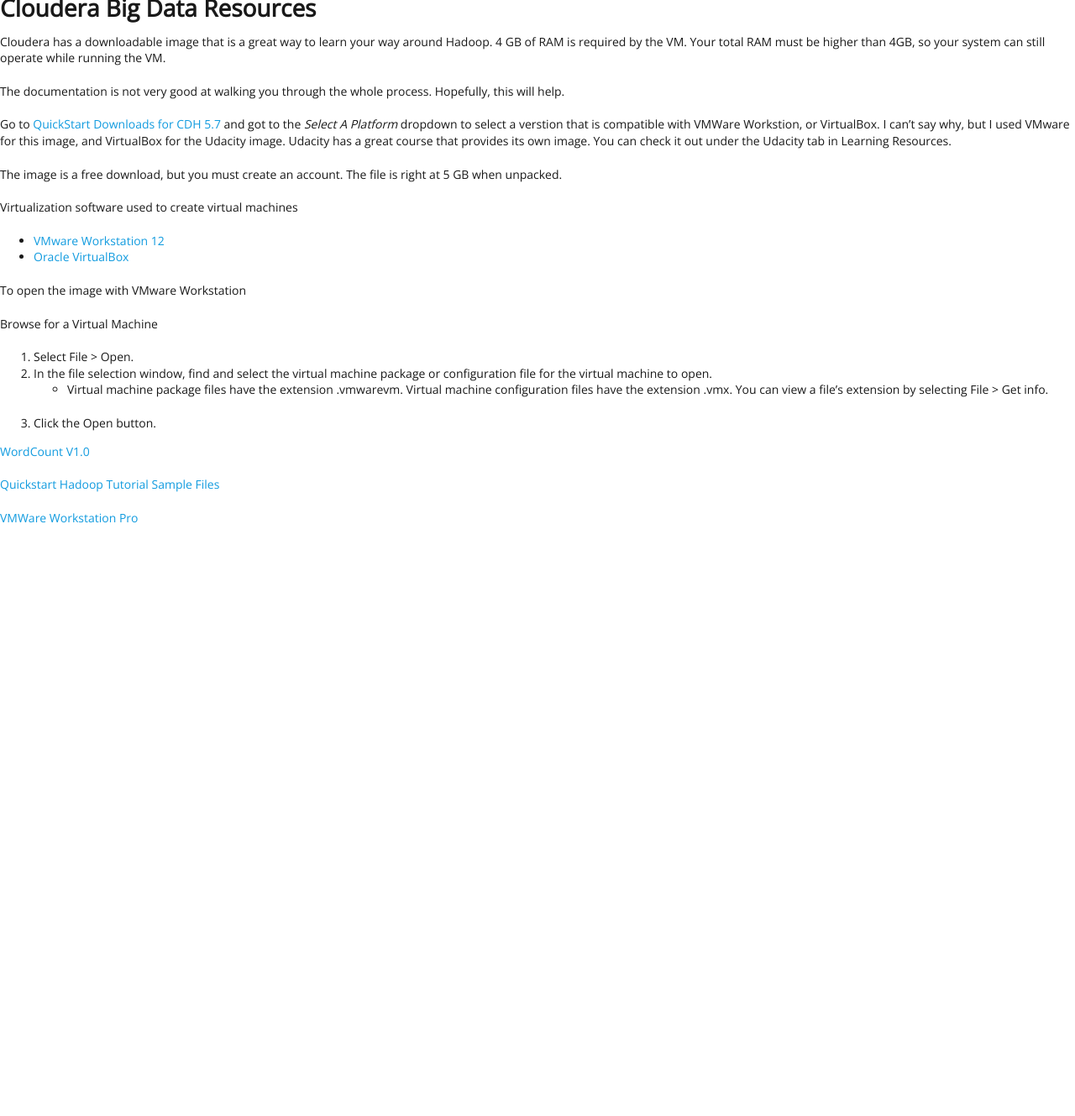
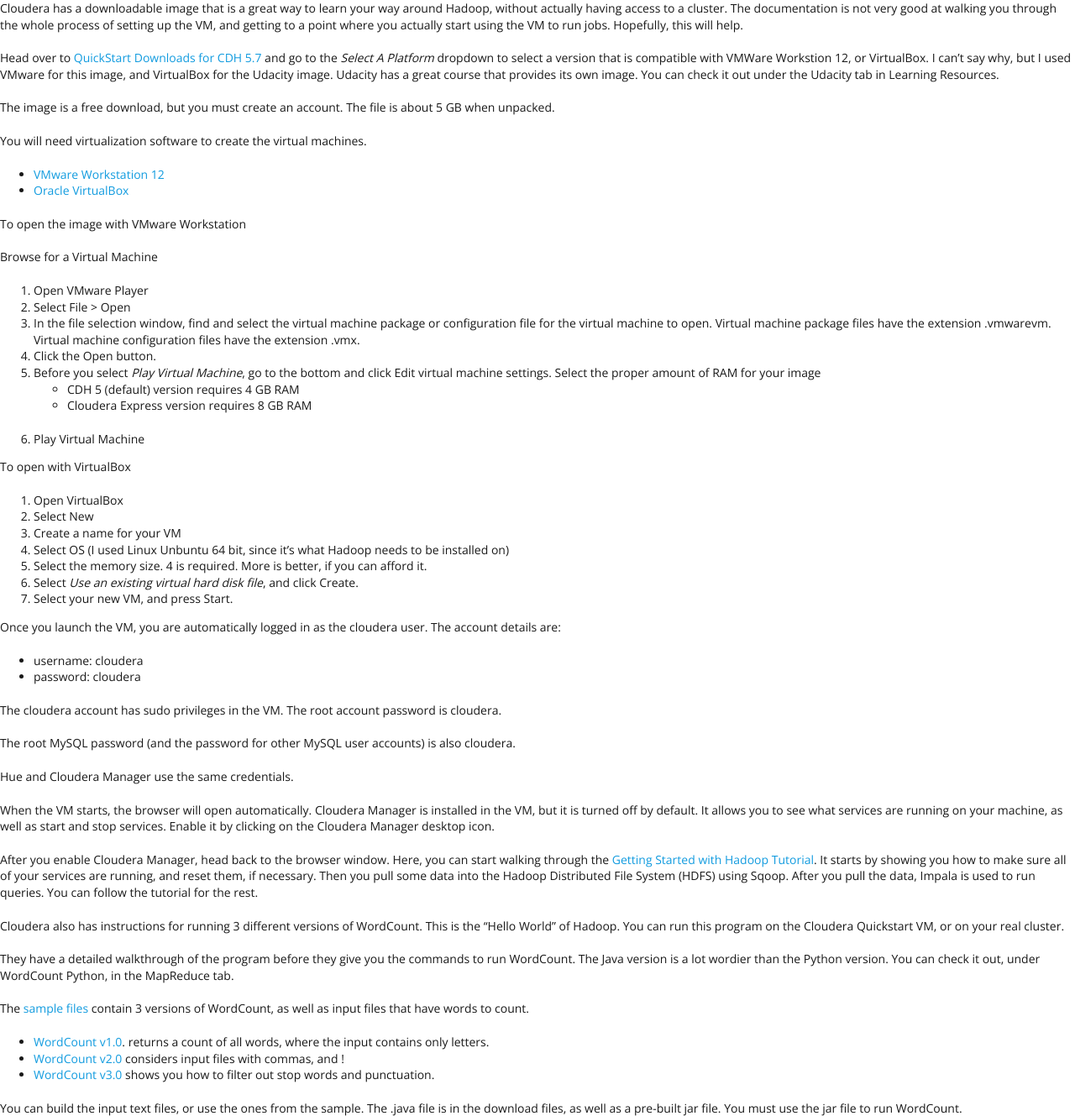
Before and after one commit to csumbBigData/csumbBigData.github.io, a Jekyll site: the page built from _posts/2016-5-12-learning_resources_cloudera.md, in a window 1280 px wide. Shown: the whole page at 84% size. Built offline with Jekyll 4.4.1, drawn with Linux system fonts in a browser that asks for light colours; before the commit the page ends 900 px from its top, so only the background shows below that.

Commit message:
updated hadoop, cloudera and website

```diff
--- a/_posts/2016-5-12-learning_resources_cloudera.md
+++ b/_posts/2016-5-12-learning_resources_cloudera.md
@@ -5,33 +5,64 @@ category: Learning Resources
 type: LEARNING_RESOURCES
 ---
 
-# Cloudera Big Data Resources
+Cloudera has a downloadable image that is a great way to learn your way around Hadoop, without actually having access to a cluster.  The documentation is not very good at walking you through the whole process of setting up the VM, and getting to a point where you actually start using the VM to run jobs.  Hopefully, this will help.
 
-Cloudera has a downloadable image that is a great way to learn your way around Hadoop.  4 GB of RAM is required by the VM. Your total RAM must be higher than 4GB, so your system can still operate while running the VM.
+Head over to <a href="http://www.cloudera.com/downloads/quickstart_vms/5-7.html" target="blank">QuickStart Downloads for CDH 5.7</a> and go to the *Select A Platform* dropdown to select a version that is compatible with VMWare Workstion 12, or VirtualBox.  I can't say why, but I used VMware for this image, and VirtualBox for the Udacity image.  Udacity has a great course that provides its own image.  You can check it out under the Udacity tab in Learning Resources.
 
-The documentation is not very good at walking you through the whole process.  Hopefully, this will help.
+The image is a free download, but you must create an account.  The file is about 5 GB when unpacked.
 
-Go to   <a href="http://www.cloudera.com/downloads/quickstart_vms/5-7.html" target="blank">QuickStart Downloads for CDH 5.7</a> and got to the *Select A Platform* dropdown to select a verstion that is compatible with VMWare Workstion, or VirtualBox.  I can't say why, but I used VMware for this image, and VirtualBox for the Udacity image.  Udacity has a great course that provides its own image.  You can check it out under the Udacity tab in Learning Resources.
+You will need virtualization software to create the virtual machines.
 
-The image is a free download, but you must create an account.  The file is right at 5 GB when unpacked.
-
-Virtualization software used to create virtual machines
  - <a href="https://my.vmware.com/en/web/vmware/free#desktop_end_user_computing/vmware_workstation_player/12_0" target="blank">VMware Workstation 12</a>
  - <a href="http://www.oracle.com/technetwork/server-storage/virtualbox/downloads/index.html#vbox" target="blank">Oracle VirtualBox</a>
 
 To open the image with VMware Workstation
 
 Browse for a Virtual Machine
- 1. Select File > Open.
- 2. In the file selection window, find and select the virtual machine package or configuration file for the virtual machine to open.
-    - Virtual machine package files have the extension .vmwarevm. Virtual machine configuration files have the extension .vmx. You can view a file's extension by selecting File > Get info.
- 3. Click the Open button.
 
+ 1. Open VMware Player
+ 2. Select File > Open
+ 3. In the file selection window, find and select the virtual machine package or configuration file for the virtual machine to open. Virtual machine package files have the extension .vmwarevm. Virtual machine configuration files have the extension .vmx.
+ 4. Click the Open button.
+ 5. Before you select *Play Virtual Machine*, go to the bottom and click Edit virtual machine settings.
+ Select the proper amount of RAM for your image
+ - CDH 5 (default) version requires 4 GB RAM
+ - Cloudera Express version requires 8 GB RAM
+ 6. Play Virtual Machine
 
+To open with VirtualBox
 
+ 1. Open VirtualBox
+ 2. Select New
+ 3. Create a name for your VM
+ 4. Select OS (I used Linux Unbuntu 64 bit, since it's what Hadoop needs to be installed on)
+ 5. Select the memory size.  4 is required.  More is better, if you can afford it.
+ 6. Select *Use an existing virtual hard disk file*, and click Create.
+ 7. Select your new VM, and press Start.
 
-<a href="http://www.cloudera.com/documentation/other/tutorial/CDH5/Hadoop-Tutorial/ht_wordcount1.html" target="none">WordCount V1.0</a>
+Once you launch the VM, you are automatically logged in as the cloudera user. The account details are:
 
-<a href=" http://tiny.cloudera.com/hadoopTutorialSample" target="none">Quickstart Hadoop Tutorial Sample Files</a>
+ - username: cloudera
+ - password: cloudera
 
-<a href="https://my.vmware.com/web/vmware/info?slug=desktop_end_user_computing/vmware_workstation_pro/12_0" target="none">VMWare Workstation Pro</a>
+The cloudera account has sudo privileges in the VM. The root account password is cloudera.
+
+The root MySQL password (and the password for other MySQL user accounts) is also cloudera.
+
+Hue and Cloudera Manager use the same credentials.
+
+When the VM starts, the browser will open automatically. Cloudera Manager is installed in the VM, but it is turned off by default.  It allows you to see what services are running on your machine, as well as start and stop services.  Enable it by clicking on the Cloudera Manager desktop icon.
+
+After you enable Cloudera Manager, head back to the browser window.  Here, you can start walking through the <a href="http://www.cloudera.com/developers/get-started-with-hadoop-tutorial/setup.html" target="blank">Getting Started with Hadoop Tutorial</a>.  It starts by showing you how to make sure all of your services are running, and reset them, if necessary.  Then you pull some data into the Hadoop Distributed File System (HDFS) using Sqoop.  After you pull the data, Impala is used to run queries.  You can follow the tutorial for the rest.
+
+Cloudera also has instructions for running 3 different versions of WordCount.  This is the "Hello World" of Hadoop.  You can run this program on the Cloudera Quickstart VM, or on your real cluster.
+
+They have a detailed walkthrough of the program before they give you the commands to run WordCount.  The Java version is a lot wordier than the Python version.  You can check it out, under WordCount Python, in the MapReduce tab.
+
+The <a href=" http://tiny.cloudera.com/hadoopTutorialSample" target="none">sample files</a> contain 3 versions of WordCount, as well as input files that have words to count.
+
+ - <a href="http://www.cloudera.com/documentation/other/tutorial/CDH5/Hadoop-Tutorial/ht_wordcount1.html" target="none">WordCount v1.0</a>. returns a count of all words, where the input contains only letters.
+ - <a href="http://www.cloudera.com/documentation/other/tutorial/CDH5/Hadoop-Tutorial/ht_wordcount2.html" target="none">WordCount v2.0</a> considers input files with commas, and !
+ - <a href="http://www.cloudera.com/documentation/other/tutorial/CDH5/Hadoop-Tutorial/ht_wordcount3.html" target="none">WordCount v3.0</a> shows you how to filter out stop words and punctuation.
+
+You can build the input text files, or use the ones from the sample.  The .java file is in the download files, as well as a pre-built jar file.  You must use the jar file to run WordCount.
```
Also changed, not shown: _posts/2016-5-12-learning_resources_website.md (+33 -59 lines).
